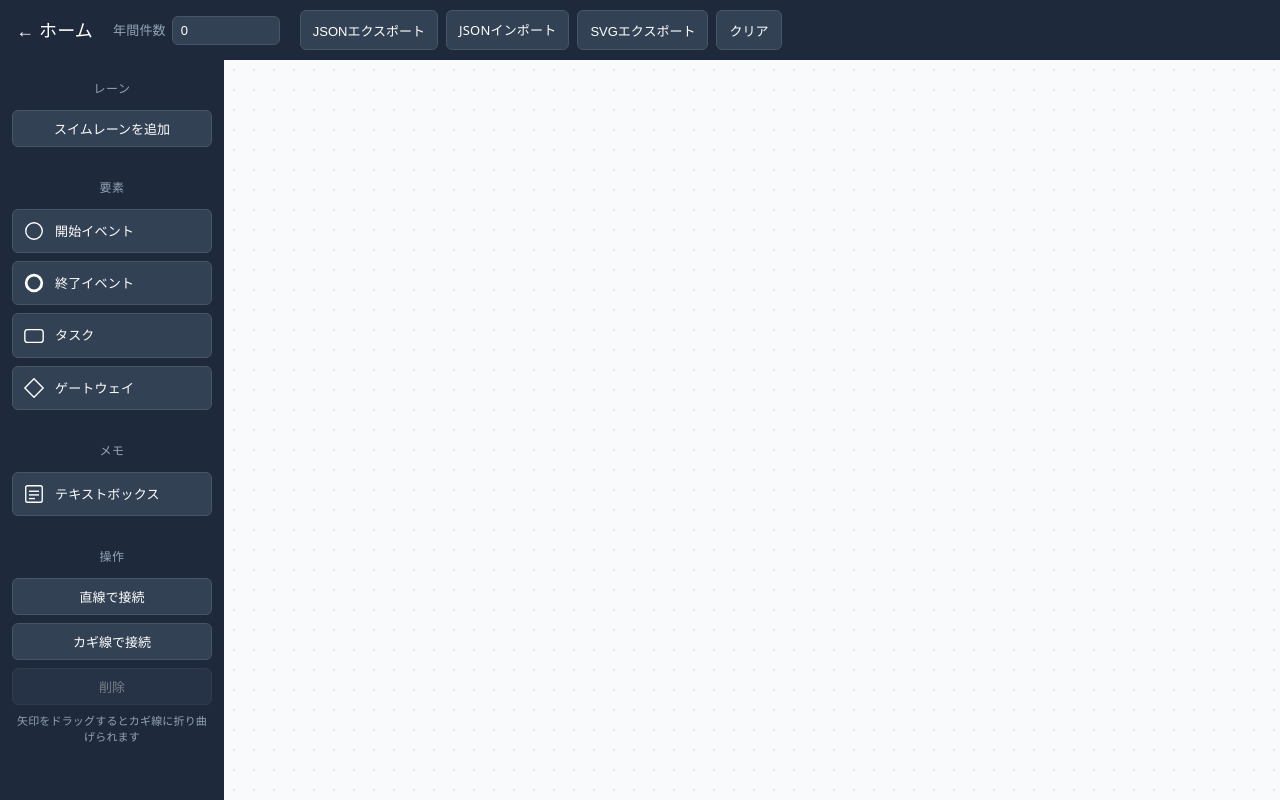
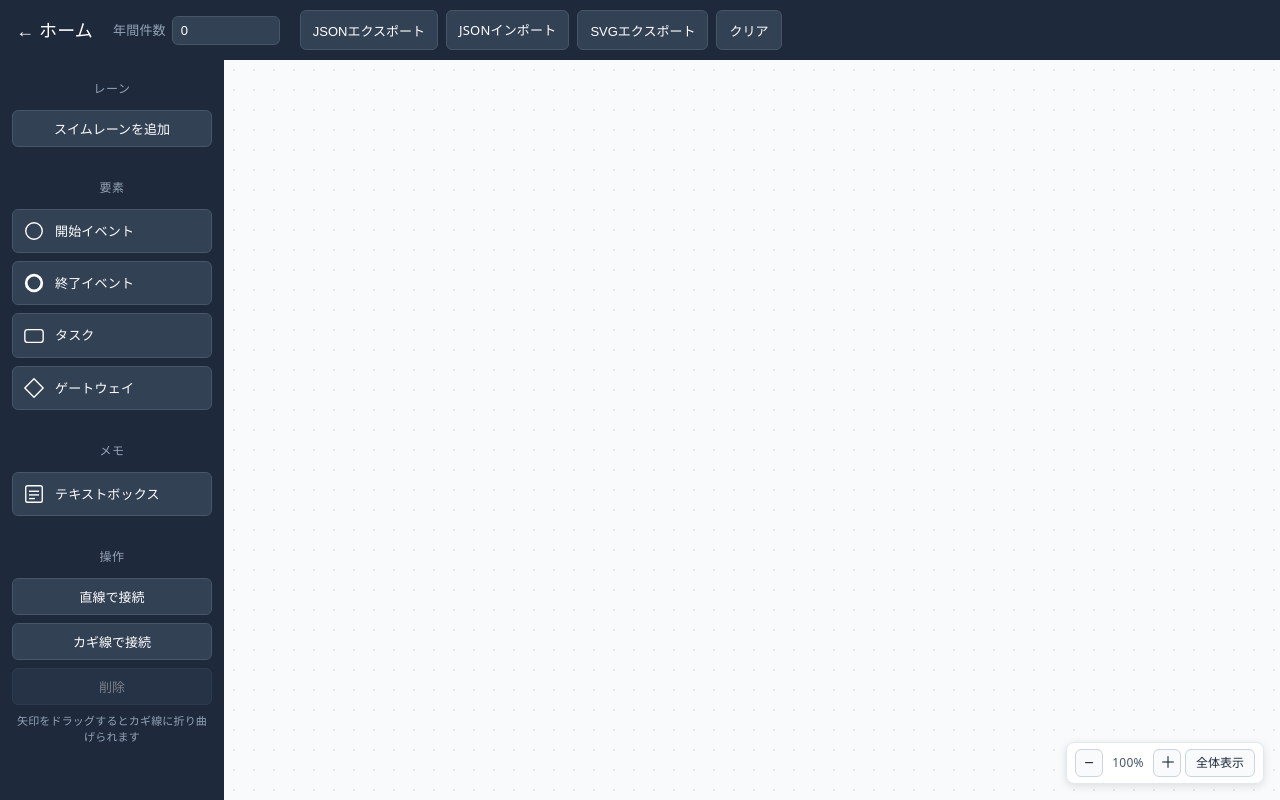
Before and after one commit to takuma-study/vite-react-app, a React (Vite) app: page /editor in a window 1280 px wide. Built offline with nearby package versions, Linux system fonts and the light colour scheme.

Commit message:
拡大縮小機能追加

```diff
--- a/src/pages/BpmnEditor/BpmnEditor.css
+++ b/src/pages/BpmnEditor/BpmnEditor.css
@@ -190,9 +190,15 @@
   color: #94a3b8;
 }
 
-.bpmn-canvas-wrapper {
+.bpmn-canvas-area {
   position: relative;
   flex: 1;
+  min-width: 0;
+}
+
+.bpmn-canvas-wrapper {
+  position: absolute;
+  inset: 0;
   overflow: auto;
   background-color: #f8fafc;
   background-image: radial-gradient(circle, #e2e8f0 1px, transparent 1px);
@@ -205,6 +211,64 @@
 
 .bpmn-canvas.drop-hover {
   background-color: #eef4ff;
+}
+
+.bpmn-canvas-scale-spacer {
+  position: relative;
+}
+
+.bpmn-canvas-scale {
+  position: relative;
+  transform-origin: top left;
+}
+
+.bpmn-zoom-controls {
+  position: absolute;
+  bottom: 16px;
+  right: 16px;
+  display: flex;
+  align-items: center;
+  gap: 4px;
+  background: #fff;
+  border: 1px solid #e2e8f0;
+  border-radius: 8px;
+  padding: 6px 8px;
+  box-shadow: 0 2px 8px rgba(0, 0, 0, 0.12);
+  z-index: 5;
+}
+
+.bpmn-zoom-controls button {
+  width: 28px;
+  height: 28px;
+  border: 1px solid #cbd5e1;
+  border-radius: 6px;
+  background: #f8fafc;
+  cursor: pointer;
+  font-size: 16px;
+  line-height: 1;
+  color: #1e293b;
+}
+
+.bpmn-zoom-controls button:hover {
+  background: #eef4ff;
+}
+
+.bpmn-zoom-controls button:disabled {
+  opacity: 0.4;
+  cursor: not-allowed;
+}
+
+.bpmn-zoom-controls span {
+  font-size: 12px;
+  color: #475569;
+  min-width: 42px;
+  text-align: center;
+}
+
+.bpmn-zoom-fit {
+  width: auto !important;
+  font-size: 12px !important;
+  padding: 0 10px;
 }
 
 .bpmn-element-label,
--- a/src/pages/BpmnEditor/BpmnEditor.jsx
+++ b/src/pages/BpmnEditor/BpmnEditor.jsx
@@ -13,6 +13,9 @@ const LANE_MIN_HEIGHT = 60
 const LANE_LABEL_WIDTH = 28
 const LABEL_FONT = '12px sans-serif'
 const LABEL_LINE_HEIGHT = 14
+const ZOOM_MIN = 0.2
+const ZOOM_MAX = 2
+const ZOOM_STEP = 0.1
 
 const ELEMENT_DEFAULTS = {
   startEvent: { width: 40, height: 40, label: '開始' },
@@ -265,8 +268,30 @@ function BpmnEditor() {
   const [drag, setDrag] = useState(null)
   const [dropHover, setDropHover] = useState(false)
   const [fileInputKey, setFileInputKey] = useState(0)
+  const [zoom, setZoom] = useState(1)
   const svgRef = useRef(null)
+  const canvasWrapperRef = useRef(null)
   const suppressClickRef = useRef(false)
+
+  function getCanvasPoint(e) {
+    const rect = svgRef.current.getBoundingClientRect()
+    return { x: (e.clientX - rect.left) / zoom, y: (e.clientY - rect.top) / zoom }
+  }
+
+  function zoomIn() {
+    setZoom((z) => Math.min(ZOOM_MAX, Math.round((z + ZOOM_STEP) * 100) / 100))
+  }
+
+  function zoomOut() {
+    setZoom((z) => Math.max(ZOOM_MIN, Math.round((z - ZOOM_STEP) * 100) / 100))
+  }
+
+  function zoomToFit() {
+    const wrapper = canvasWrapperRef.current
+    if (!wrapper) return
+    const scale = Math.min(wrapper.clientWidth / CANVAS_WIDTH, wrapper.clientHeight / CANVAS_HEIGHT)
+    setZoom(Math.max(ZOOM_MIN, Math.min(ZOOM_MAX, Math.round(scale * 100) / 100)))
+  }
 
   useEffect(() => {
     localStorage.setItem(STORAGE_KEY, JSON.stringify({ elements, connections, lanes, annualCount }))
@@ -278,8 +303,8 @@ function BpmnEditor() {
 
     function onMove(e) {
       const rect = svgRef.current.getBoundingClientRect()
-      const x = e.clientX - rect.left
-      const y = e.clientY - rect.top
+      const x = (e.clientX - rect.left) / zoom
+      const y = (e.clientY - rect.top) / zoom
       if (!moved && Math.hypot(x - drag.startX, y - drag.startY) >= 3) {
         moved = true
       }
@@ -323,7 +348,7 @@ function BpmnEditor() {
       window.removeEventListener('mousemove', onMove)
       window.removeEventListener('mouseup', onUp)
     }
-  }, [drag])
+  }, [drag, zoom])
 
   useEffect(() => {
     function onKeyDown(e) {
@@ -415,9 +440,7 @@ function BpmnEditor() {
     setDropHover(false)
     if (!type || !ELEMENT_DEFAULTS[type]) return
     e.preventDefault()
-    const rect = svgRef.current.getBoundingClientRect()
-    const x = e.clientX - rect.left
-    const y = e.clientY - rect.top
+    const { x, y } = getCanvasPoint(e)
     placeElement(type, x, y)
   }
 
@@ -434,9 +457,7 @@ function BpmnEditor() {
     if (connectMode) return
     e.stopPropagation()
     setSelection({ kind: 'element', id: el.id })
-    const rect = svgRef.current.getBoundingClientRect()
-    const x = e.clientX - rect.left
-    const y = e.clientY - rect.top
+    const { x, y } = getCanvasPoint(e)
     setDrag({ kind: 'element', id: el.id, offsetX: x - el.x, offsetY: y - el.y, startX: x, startY: y })
   }
 
@@ -471,9 +492,7 @@ function BpmnEditor() {
     const to = elements.find((el) => el.id === conn.to)
     if (!from || !to) return
     const { axis, fromPoint, toPoint } = getElbowLayout(from, to)
-    const rect = svgRef.current.getBoundingClientRect()
-    const startX = e.clientX - rect.left
-    const startY = e.clientY - rect.top
+    const { x: startX, y: startY } = getCanvasPoint(e)
     setDrag({ kind: 'elbow', id: conn.id, axis, from: fromPoint, to: toPoint, startX, startY })
   }
 
@@ -506,9 +525,7 @@ function BpmnEditor() {
     if (connectMode) return
     e.stopPropagation()
     setSelection({ kind: 'lane', id: lane.id })
-    const rect = svgRef.current.getBoundingClientRect()
-    const startX = e.clientX - rect.left
-    const startY = e.clientY - rect.top
+    const { x: startX, y: startY } = getCanvasPoint(e)
     setDrag({ kind: 'lane-resize', id: lane.id, startY, startHeight: lane.height, startX })
   }
 
@@ -721,7 +738,16 @@ function BpmnEditor() {
           </div>
         </aside>
 
-        <div className="bpmn-canvas-wrapper">
+        <div className="bpmn-canvas-area">
+        <div className="bpmn-canvas-wrapper" ref={canvasWrapperRef}>
+          <div
+            className="bpmn-canvas-scale-spacer"
+            style={{ width: CANVAS_WIDTH * zoom, height: CANVAS_HEIGHT * zoom }}
+          >
+            <div
+              className="bpmn-canvas-scale"
+              style={{ width: CANVAS_WIDTH, height: CANVAS_HEIGHT, transform: `scale(${zoom})` }}
+            >
           <svg
             ref={svgRef}
             className={`bpmn-canvas${dropHover ? ' drop-hover' : ''}`}
@@ -987,6 +1013,22 @@ function BpmnEditor() {
               }}
             />
           )}
+            </div>
+          </div>
+        </div>
+
+          <div className="bpmn-zoom-controls">
+            <button type="button" onClick={zoomOut} disabled={zoom <= ZOOM_MIN}>
+              −
+            </button>
+            <span>{Math.round(zoom * 100)}%</span>
+            <button type="button" onClick={zoomIn} disabled={zoom >= ZOOM_MAX}>
+              ＋
+            </button>
+            <button type="button" className="bpmn-zoom-fit" onClick={zoomToFit}>
+              全体表示
+            </button>
+          </div>
         </div>
 
         {selection && (
```
